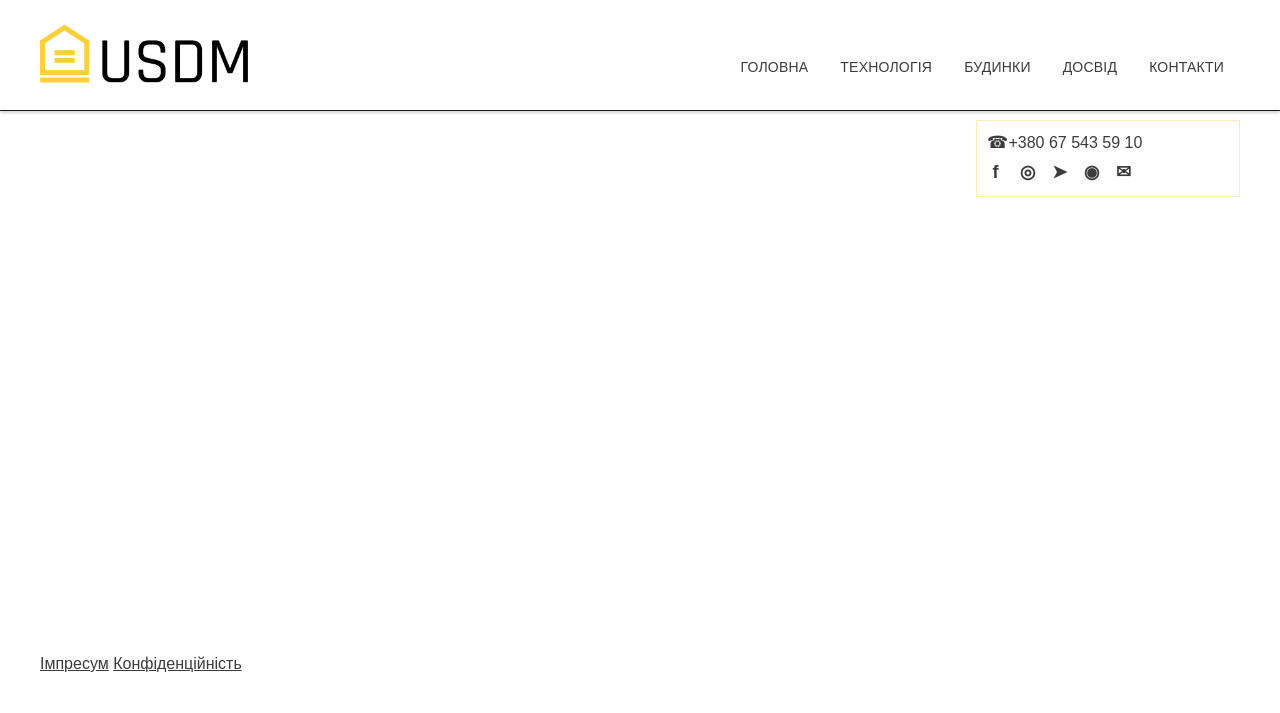
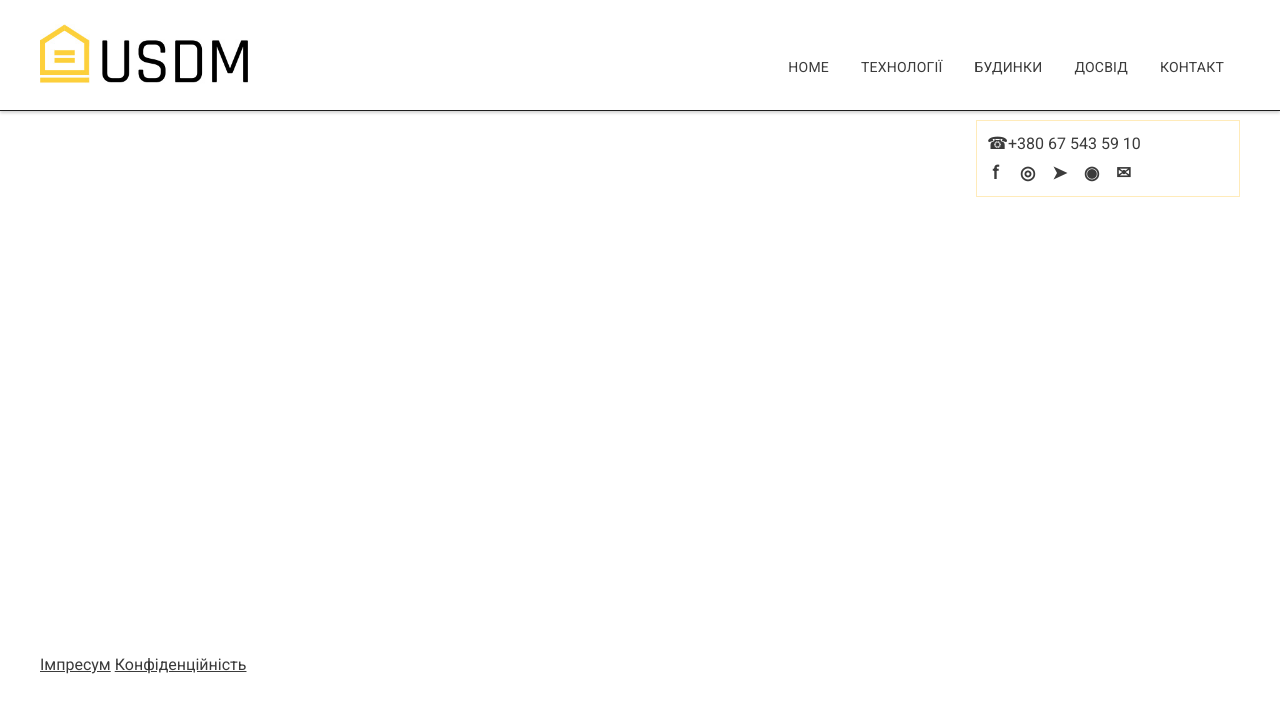
Before and after one commit to Yevhen-Yezerskyy/usdm, a Django app: template usdm/templates/base.html in a window 1280 px wide. Shown: the top 713 px of the page. Run offline with Django 5.2, Linux system fonts and the light colour scheme; the template is opened without the code that fills it, so the values that code supplies are empty.

Commit message:
Correct header typography and navigation labels

```diff
--- a/usdm/site_content/tests.py
+++ b/usdm/site_content/tests.py
@@ -31,5 +31,11 @@ class LanguageRoutingTests(TestCase):
         response = self.client.get("/uk/houses/")
         self.assertContains(response, 'href="/de/houses/"')
 
+    def test_ukrainian_navigation_matches_source_site(self):
+        response = self.client.get("/uk/")
+        self.assertContains(response, ">Home</a>")
+        self.assertContains(response, ">Технології</a>")
+        self.assertContains(response, ">Контакт</a>")
+
     def test_unknown_language_is_not_a_page(self):
         self.assertEqual(self.client.get("/fr/").status_code, 404)
--- a/usdm/static/css/site.css
+++ b/usdm/static/css/site.css
@@ -1,8 +1,28 @@
+@font-face {
+  font-family: "Roboto";
+  font-style: normal;
+  font-weight: 400;
+  font-display: swap;
+  src: url("../fonts/roboto-400-cyrillic.woff2") format("woff2");
+  unicode-range: U+0301, U+0400-045F, U+0490-0491, U+04B0-04B1, U+2116;
+}
+
+@font-face {
+  font-family: "Roboto";
+  font-style: normal;
+  font-weight: 400;
+  font-display: swap;
+  src: url("../fonts/roboto-400-latin.woff2") format("woff2");
+  unicode-range: U+0000-00FF, U+0131, U+0152-0153, U+02BB-02BC, U+02C6,
+    U+02DA, U+02DC, U+0304, U+0308, U+0329, U+2000-206F, U+20AC, U+2122,
+    U+2191, U+2193, U+2212, U+2215, U+FEFF, U+FFFD;
+}
+
 :root {
   --usdm-yellow: #ffb400;
   --usdm-ink: #3b3b3b;
   --usdm-content: 1200px;
-  font-family: Arial, Helvetica, sans-serif;
+  font-family: "Roboto", Arial, Helvetica, sans-serif;
   color: var(--usdm-ink);
 }
 
--- a/usdm/templates/base.html
+++ b/usdm/templates/base.html
@@ -27,20 +27,20 @@
         <details class="mobile-navigation">
           <summary aria-label="{% translate 'Меню' %}"><span></span><span></span><span></span></summary>
           <nav aria-label="{% translate 'Основна навігація' %}">
-            <a href="/{{ current_language }}/">{% translate "Головна" %}</a>
-            <a href="/{{ current_language }}/technology/">{% translate "Технологія" %}</a>
+            <a href="/{{ current_language }}/">{% translate "Home" %}</a>
+            <a href="/{{ current_language }}/technology/">{% translate "Технології" %}</a>
             <a href="/{{ current_language }}/houses/">{% translate "Будинки" %}</a>
             <a href="/{{ current_language }}/experience/">{% translate "Досвід" %}</a>
-            <a href="/{{ current_language }}/contact/">{% translate "Контакти" %}</a>
+            <a href="/{{ current_language }}/contact/">{% translate "Контакт" %}</a>
           </nav>
         </details>
 
         <nav class="primary-navigation" aria-label="{% translate 'Основна навігація' %}">
-          <a class="{% if page_name == 'home' %}is-active{% endif %}" href="/{{ current_language }}/">{% translate "Головна" %}</a>
-          <a class="{% if page_name == 'technology' %}is-active{% endif %}" href="/{{ current_language }}/technology/">{% translate "Технологія" %}</a>
+          <a class="{% if page_name == 'home' %}is-active{% endif %}" href="/{{ current_language }}/">{% translate "Home" %}</a>
+          <a class="{% if page_name == 'technology' %}is-active{% endif %}" href="/{{ current_language }}/technology/">{% translate "Технології" %}</a>
           <a class="{% if page_name == 'houses' %}is-active{% endif %}" href="/{{ current_language }}/houses/">{% translate "Будинки" %}</a>
           <a class="{% if page_name == 'experience' %}is-active{% endif %}" href="/{{ current_language }}/experience/">{% translate "Досвід" %}</a>
-          <a class="{% if page_name == 'contact' %}is-active{% endif %}" href="/{{ current_language }}/contact/">{% translate "Контакти" %}</a>
+          <a class="{% if page_name == 'contact' %}is-active{% endif %}" href="/{{ current_language }}/contact/">{% translate "Контакт" %}</a>
         </nav>
       </div>
 
```
Also changed, not shown: usdm/site_content/migrations/0002_match_original_navigation_labels.py (added), usdm/static/fonts/roboto-400-cyrillic.woff2 (added), usdm/static/fonts/roboto-400-latin.woff2 (added).
